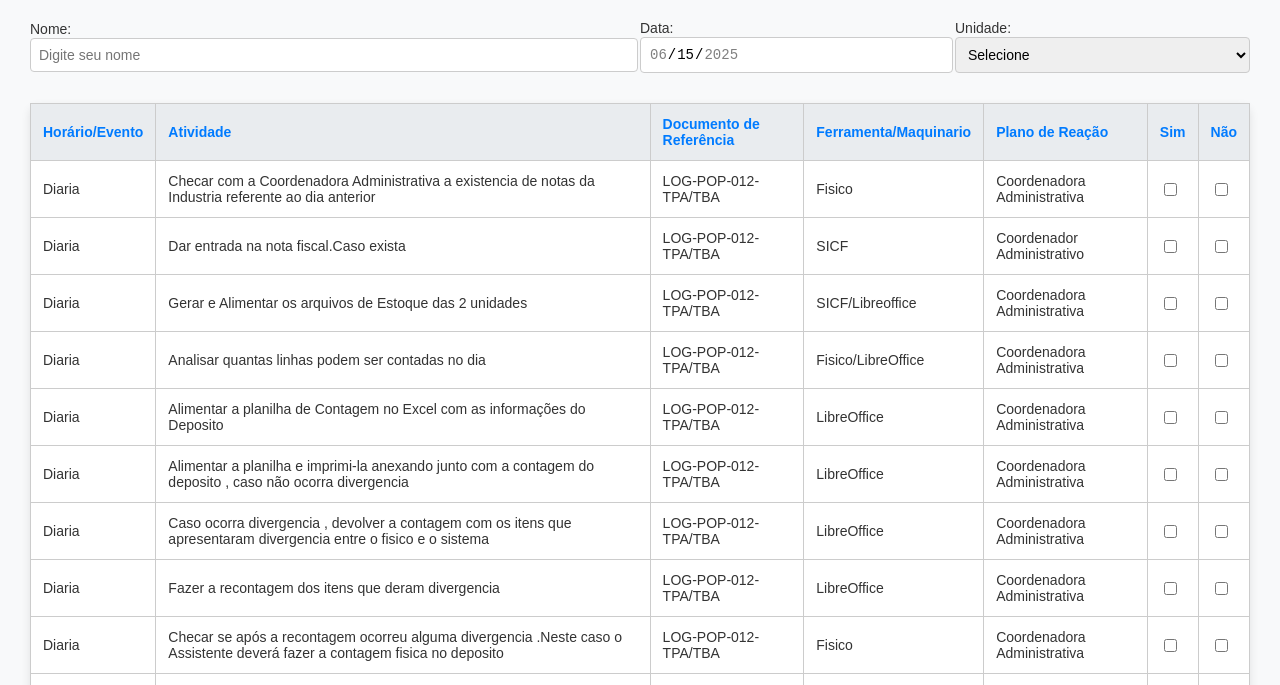
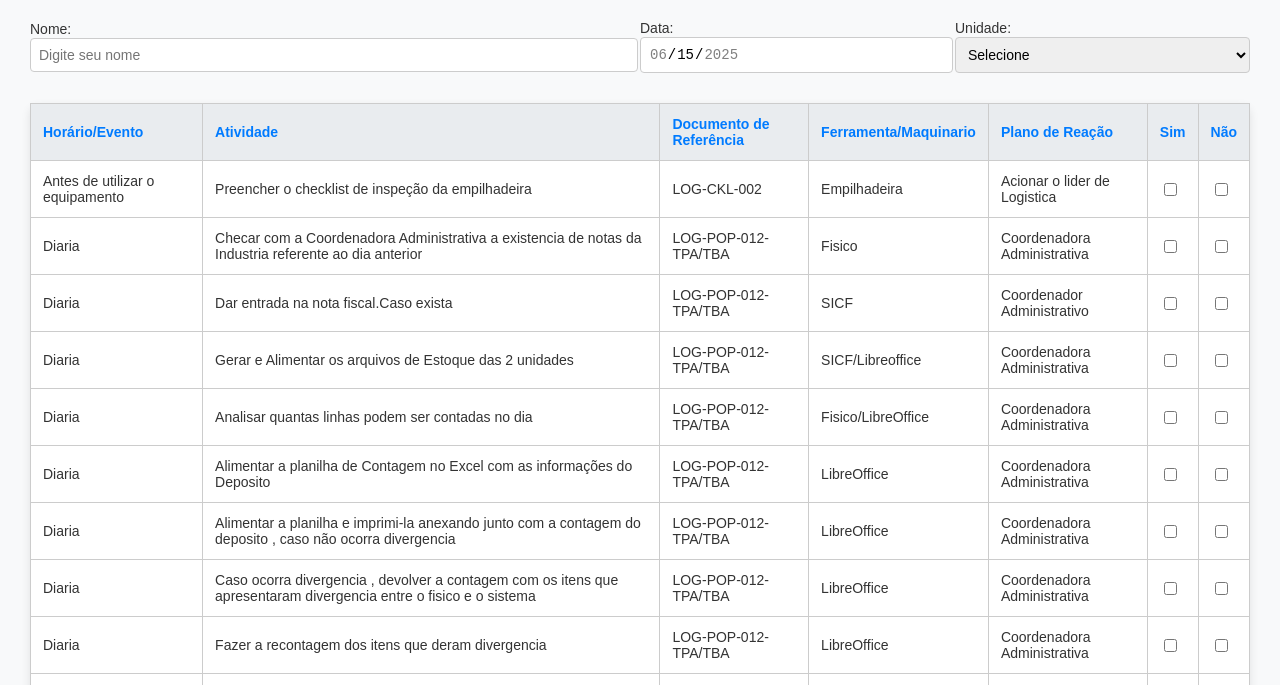
Before and after one commit to grupotriunfante/LOG-CKL-009-TPA, a plain HTML site: page index.htm in a window 1280 px wide. Shown: the part 115-800 px from the top of the page. Drawn offline with Linux system fonts and the light colour scheme.

Commit message:
Update index.htm

```diff
--- a/index.htm
+++ b/index.htm
@@ -152,6 +152,7 @@
     <tbody>
       <script>
         const atividades = [
+          ["Antes de utilizar o equipamento","Preencher o checklist de inspeção da empilhadeira","LOG-CKL-002","Empilhadeira","Acionar o lider de Logistica"],
           ["Diaria","Checar com a Coordenadora Administrativa a existencia de notas da Industria referente ao dia anterior","LOG-POP-012-TPA/TBA","Fisico","Coordenadora Administrativa"],
           ["Diaria","Dar entrada na nota fiscal.Caso exista ","LOG-POP-012-TPA/TBA","SICF","Coordenador Administrativo"],
           ["Diaria","Gerar e Alimentar os arquivos de Estoque das 2 unidades","LOG-POP-012-TPA/TBA","SICF/Libreoffice","Coordenadora Administrativa"],
```
